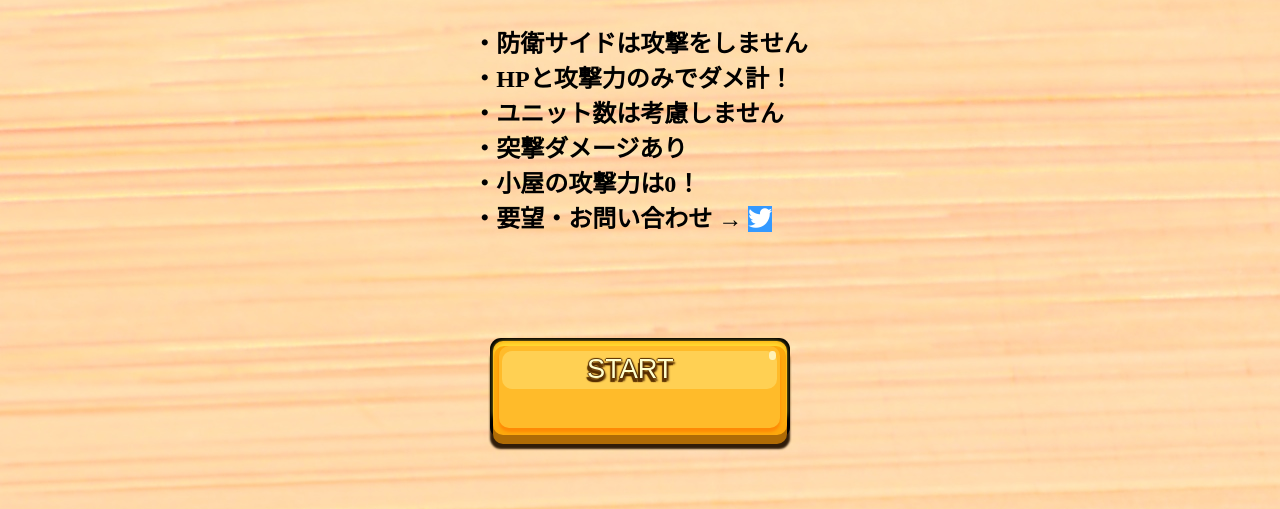
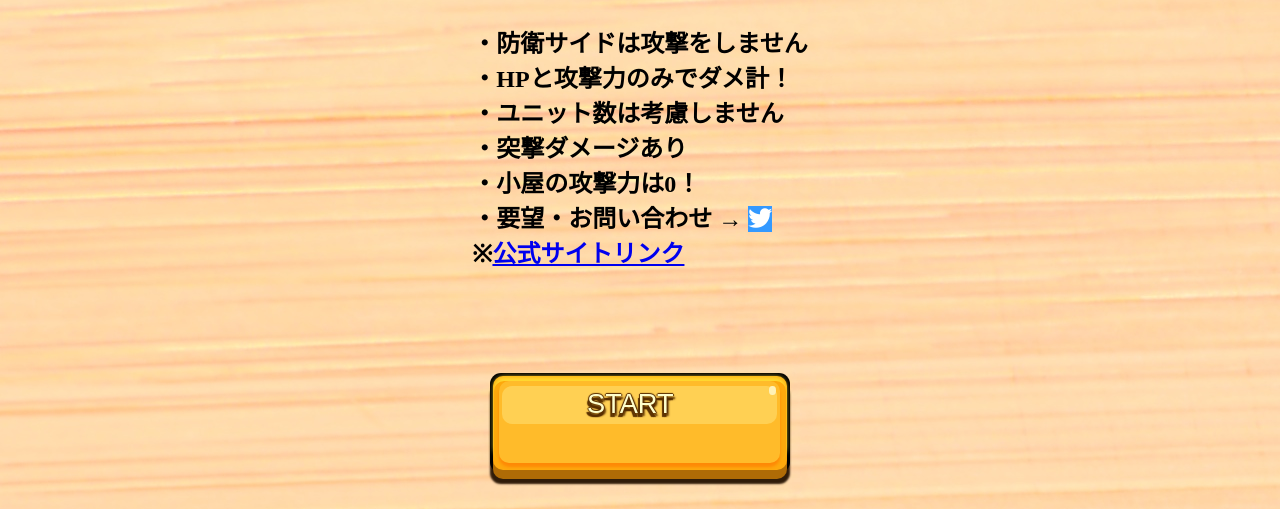
Before and after one commit to trkea/clash_calculator, a Django app: page / in a window 1280 px wide, after a click on "補足". Shown: the part 372-881 px from the top of the page. Run offline with Django 3.2, Linux system fonts and the light colour scheme; some libraries are stand-ins or nearby versions.

Commit message:
add official link in top

```diff
--- a/calclulator/templates/base.html
+++ b/calclulator/templates/base.html
@@ -5,6 +5,13 @@
     <link rel="stylesheet" href="{% static 'css/base.css'%}">
     <link rel="stylesheet" href="https://use.fontawesome.com/releases/v5.8.2/css/all.css" integrity="sha384-oS3vJWv+0UjzBfQzYUhtDYW+Pj2yciDJxpsK1OYPAYjqT085Qq/1cq5FLXAZQ7Ay" crossorigin="anonymous">
     <meta name="viewport" content="width=device-width,initial-scale=1.0,minimum-scale=1.0">
+    <script async src="https://pagead2.googlesyndication.com/pagead/js/adsbygoogle.js"></script>
+    <script>
+    (adsbygoogle = window.adsbygoogle || []).push({
+        google_ad_client: "ca-pub-123456789",
+        enable_page_level_ads: true
+    });
+</script>
 </head>
 <body>
 <header>
--- a/calclulator/templates/top.html
+++ b/calclulator/templates/top.html
@@ -15,7 +15,8 @@
 				・ユニット数は考慮しません<br>
 				・突撃ダメージあり<br>
 				・小屋の攻撃力は0！<br>
-				・要望・お問い合わせ → <a class="contact" href="https://twitter.com/trs1141"　target="_blank"><i class="fab fa-twitter"></i></a>
+				・要望・お問い合わせ → <a class="contact" href="https://twitter.com/trs1141"><i class="fab fa-twitter"></i></a><br>
+				※<a href="https://clashroyale.com/ja/" target="_blank">公式サイトリンク</a>
 			</p>
 			</details>
 			<a href="{{ url }}/attacker">
```
